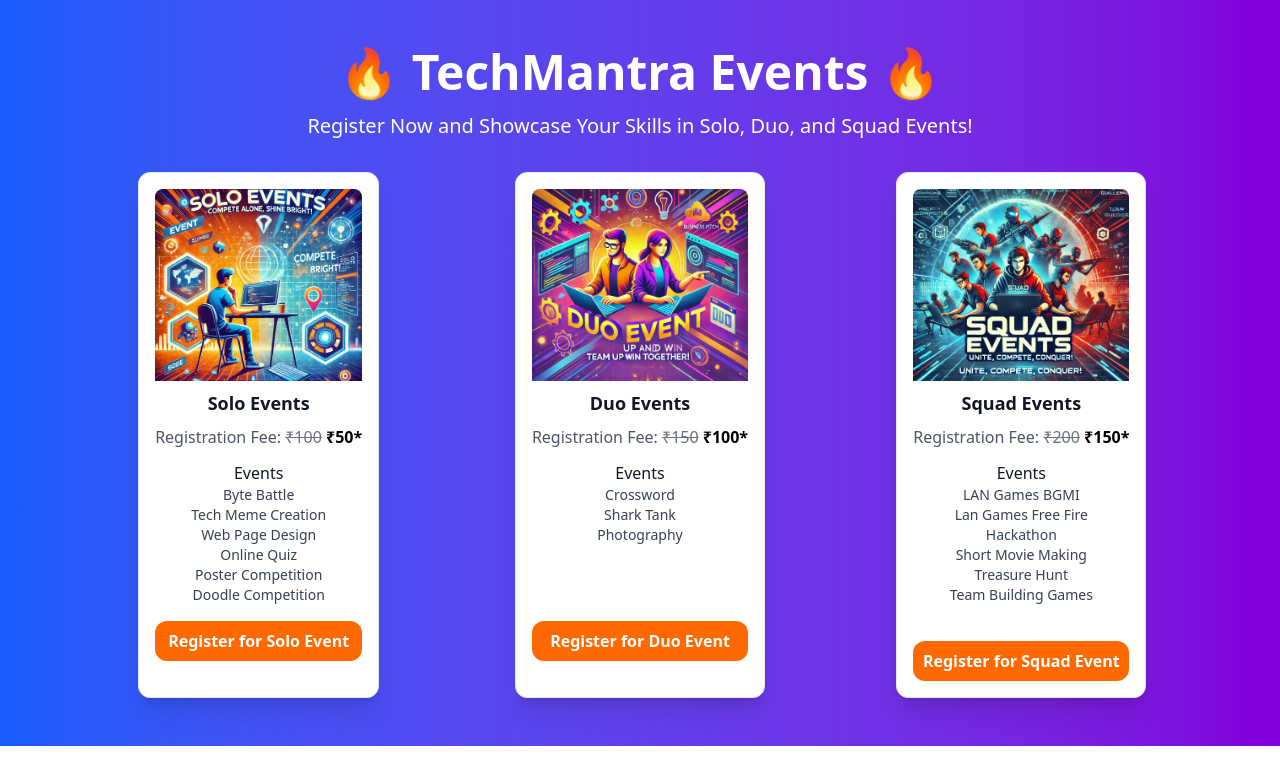
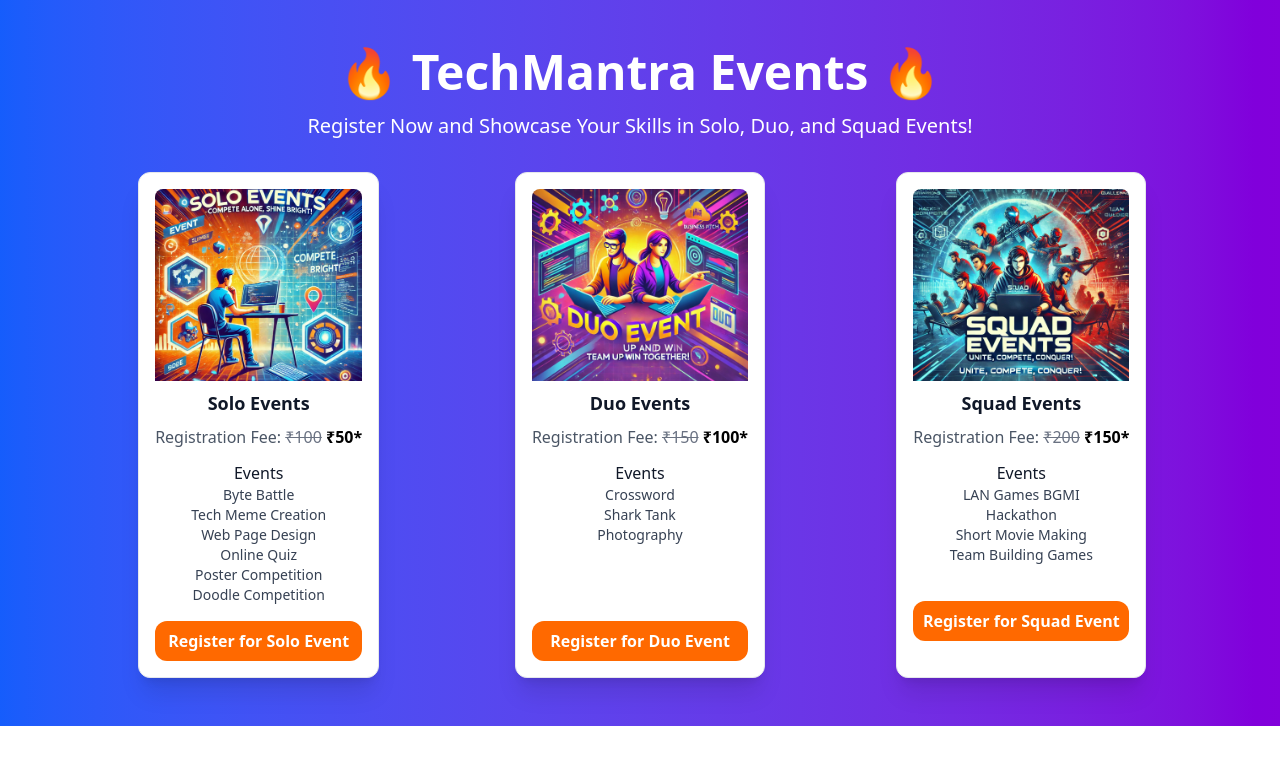
Before and after one commit to im-prathamesh-dev/TechMantraRegi, a React (Vite) app in the folder my-app/: page / in a window 1280 px wide. Shown: the top 784 px of the page. Built offline with nearby package versions, Linux system fonts and the light colour scheme.

Commit message:
Changes to Frontend

```diff
--- a/my-app/src/components/NewStyle.jsx
+++ b/my-app/src/components/NewStyle.jsx
@@ -78,10 +78,10 @@ function NewStyle() {
           <div className="mt-3 text-center">
             <p className="font-medium">Events</p>
             <p className="text-gray-700 text-sm">LAN Games BGMI</p>
-            <p className="text-gray-700 text-sm">Lan Games Free Fire</p>
+            {/* <p className="text-gray-700 text-sm">Lan Games Free Fire</p> */}
             <p className="text-gray-700 text-sm">Hackathon</p>
             <p className="text-gray-700 text-sm">Short Movie Making</p>
-            <p className="text-gray-700 text-sm">Treasure Hunt</p>
+            {/* <p className="text-gray-700 text-sm">Treasure Hunt</p> */}
             <p className="text-gray-700 text-sm">Team Building Games</p>
           </div>
 
```
